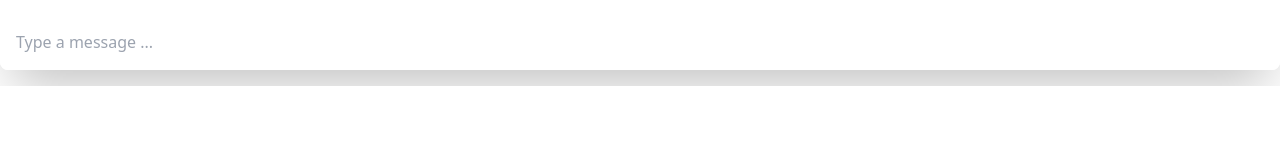
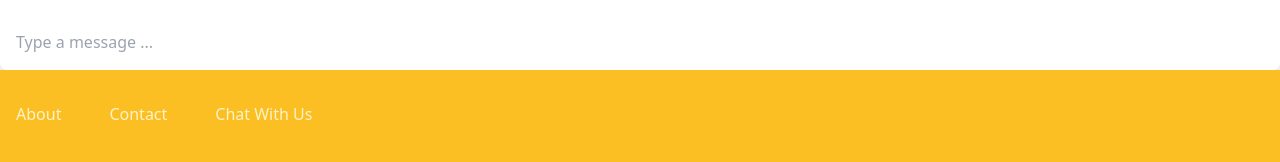
Before and after one commit to apena124/CITP-4316-Final, a Vue app: page /chat in a window 1280 px wide. Shown: the part 714-876 px from the top of the page. Before the commit the page ends 800 px from the top, so only its background shows below. Built offline with nearby package versions, Linux system fonts and the light colour scheme; no server answers; the database is empty.

Commit message:
added the chat room

```diff
--- a/src/pages/about.vue
+++ b/src/pages/about.vue
@@ -49,6 +49,7 @@
 
       </div>
   </div>
+
   <div class="text-yellow-100 bg-yellow-400">
      <div class="container flex items-center justify-between mx-auto">
 
@@ -70,6 +71,10 @@
               Contact
             </li>
           </router-link>
+
+          <router-link :to="{name: 'Chat' }">
+            <li class="px-4 py-8 hover:cursor-pointer hover:bg-yellow-300 hover:text-yellow-500">Chat With Us</li>
+          </router-link>
           </ul>
           </nav>
      </div>
--- a/src/pages/cart.vue
+++ b/src/pages/cart.vue
@@ -31,6 +31,10 @@ import useAuth from '../composable/useAuth'
               Contact
             </li>
           </router-link>
+
+          <router-link :to="{name: 'Chat' }">
+            <li class="px-4 py-8 hover:cursor-pointer hover:bg-yellow-300 hover:text-yellow-500">Chat With Us</li>
+          </router-link>
           </ul>
           </nav>
      </div>
--- a/src/pages/chat.vue
+++ b/src/pages/chat.vue
@@ -37,6 +37,36 @@ onUnmounted(() => {
      @change="send"
      />
   </div>
+  </div>
 
-  </div>
+  <div class="text-yellow-100 bg-yellow-400">
+     <div class="container flex items-center justify-between mx-auto">
+
+        <nav>
+        <ul class="flex space-x-4">
+
+        <router-link :to="{ name: 'About' }">
+            <li
+              class="px-4 py-8 hover:cursor-pointer hover:bg-yellow-300 hover:text-yellow-500"
+            >
+              About
+            </li>
+          </router-link>
+
+          <router-link :to="{ name: 'Contact' }">
+            <li
+              class="px-4 py-8 hover:cursor-pointer hover:bg-yellow-300 hover:text-yellow-500"
+            >
+              Contact
+            </li>
+          </router-link>
+
+          <router-link :to="{name: 'Chat' }">
+            <li class="px-4 py-8 hover:cursor-pointer hover:bg-yellow-300 hover:text-yellow-500">Chat With Us</li>
+          </router-link>
+          </ul>
+          </nav>
+     </div>
+     <h5 class="text-center">2022 © QuiverPoint supply, Inc. All Rights Reserved.</h5>
+   </div>
 </template>
--- a/src/pages/contact.vue
+++ b/src/pages/contact.vue
@@ -33,6 +33,7 @@
       </ul>
       </div>
   </div>
+
   <div class="text-yellow-100 bg-yellow-400">
      <div class="container flex items-center justify-between mx-auto">
 
@@ -54,6 +55,10 @@
               Contact
             </li>
           </router-link>
+
+          <router-link :to="{name: 'Chat' }">
+            <li class="px-4 py-8 hover:cursor-pointer hover:bg-yellow-300 hover:text-yellow-500">Chat With Us</li>
+          </router-link>
           </ul>
           </nav>
      </div>
--- a/src/pages/login.vue
+++ b/src/pages/login.vue
@@ -102,7 +102,6 @@ const { ready, start } = useTimeout(3000, { controls: true });
     </div>
   </div>
 
-
   <div class="text-yellow-100 bg-yellow-400">
      <div class="container flex items-center justify-between mx-auto">
 
@@ -124,6 +123,10 @@ const { ready, start } = useTimeout(3000, { controls: true });
               Contact
             </li>
           </router-link>
+
+          <router-link :to="{name: 'Chat' }">
+            <li class="px-4 py-8 hover:cursor-pointer hover:bg-yellow-300 hover:text-yellow-500">Chat With Us</li>
+          </router-link>
           </ul>
           </nav>
      </div>
--- a/src/pages/modern.vue
+++ b/src/pages/modern.vue
@@ -56,6 +56,7 @@
       </ul>
       </div>
   </div>
+
   <div class="text-yellow-100 bg-yellow-400">
      <div class="container flex items-center justify-between mx-auto">
 
@@ -77,6 +78,10 @@
               Contact
             </li>
           </router-link>
+
+          <router-link :to="{name: 'Chat' }">
+            <li class="px-4 py-8 hover:cursor-pointer hover:bg-yellow-300 hover:text-yellow-500">Chat With Us</li>
+          </router-link>
           </ul>
           </nav>
      </div>
--- a/src/pages/traditional.vue
+++ b/src/pages/traditional.vue
@@ -57,6 +57,7 @@
 
       </div>
   </div>
+
   <div class="text-yellow-100 bg-yellow-400">
      <div class="container flex items-center justify-between mx-auto">
 
@@ -78,6 +79,10 @@
               Contact
             </li>
           </router-link>
+
+          <router-link :to="{name: 'Chat' }">
+            <li class="px-4 py-8 hover:cursor-pointer hover:bg-yellow-300 hover:text-yellow-500">Chat With Us</li>
+          </router-link>
           </ul>
           </nav>
      </div>
```
